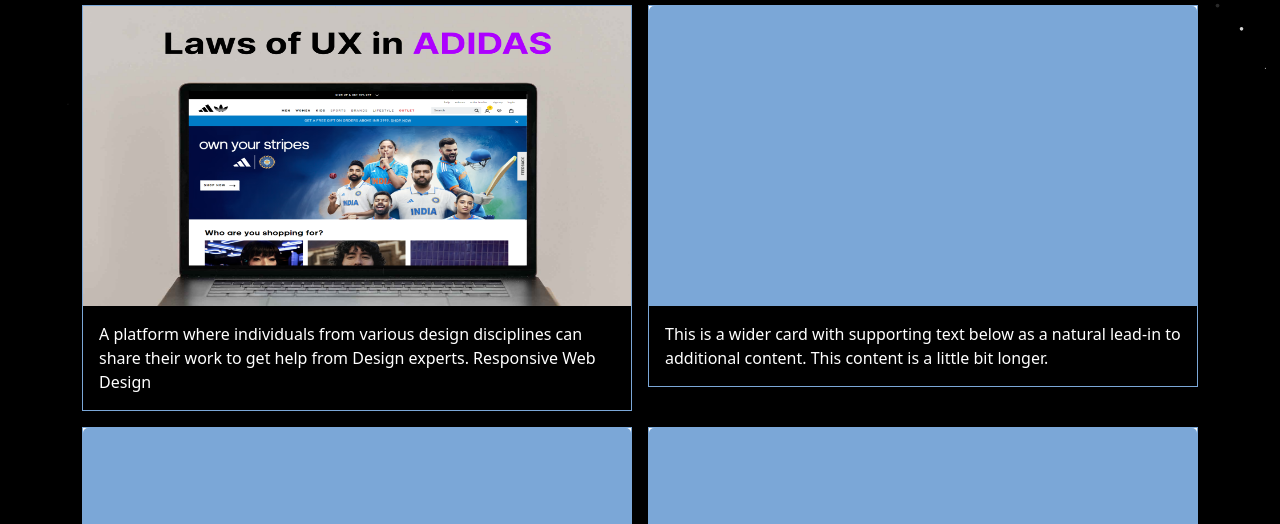
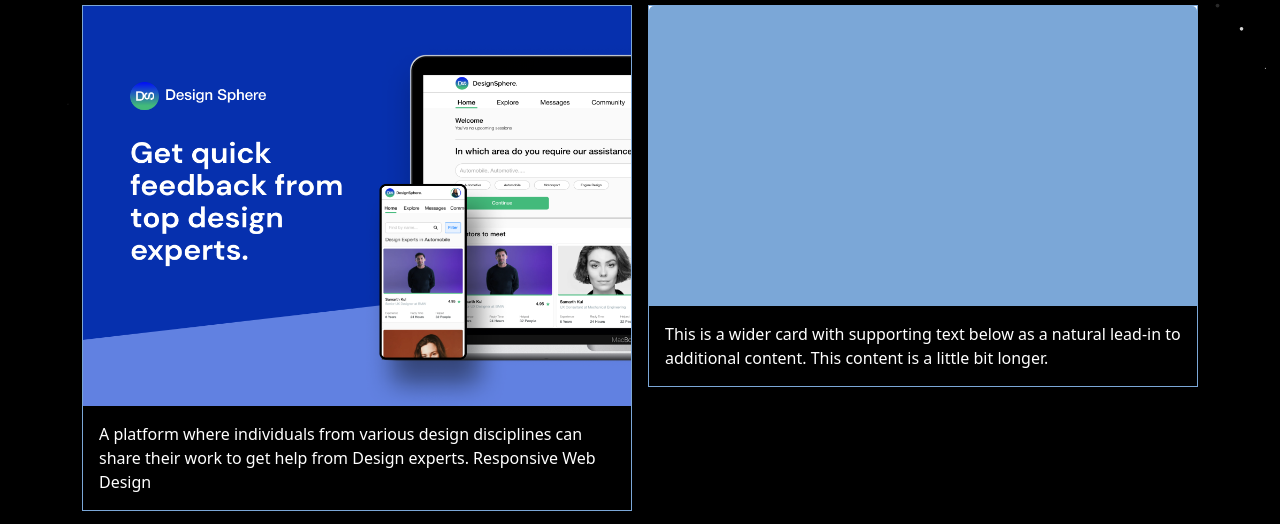
Before and after one commit to Prmt69/Pramet-Jaiin, a plain HTML site: page index.html in a window 1280 px wide. Shown: the part 669-1193 px from the top of the page. Drawn offline with nearby package versions, Linux system fonts and the light colour scheme.

Commit message:
Update index.html

```diff
--- a/index.html
+++ b/index.html
@@ -48,7 +48,7 @@
   <div class="row g-3">
     <div class="col-lg-6">
       <div class="card shadow-sm">
-        <img src="./images/Group 33321.png"bd-placeholder-img card-img-top" width="100%" height="300px" xmlns="http://www.w3.org/2000/svg" role="img" aria-label="Placeholder: Thumbnail" preserveAspectRatio="xMidYMid slice" focusable="false"><title>Placeholder</title><rect width="100%" height="100%" fill="#55595c"></rect><text x="50%" y="50%" fill="#eceeef" dy=".3em">
+        <img src="./images/project1.png"bd-placeholder-img card-img-top" width="100%" height="400px" xmlns="http://www.w3.org/2000/svg" role="img" aria-label="Placeholder: Thumbnail" preserveAspectRatio="xMidYMid slice" focusable="false"><title>Placeholder</title><rect width="100%" height="100%" fill="#55595c"></rect><text x="50%" y="50%" fill="#eceeef" dy=".3em">
         <div class="card-body ">
           <p class="card-text">A platform where individuals from various design disciplines can share their work to get help from Design experts. Responsive Web Design</p>
 
```
